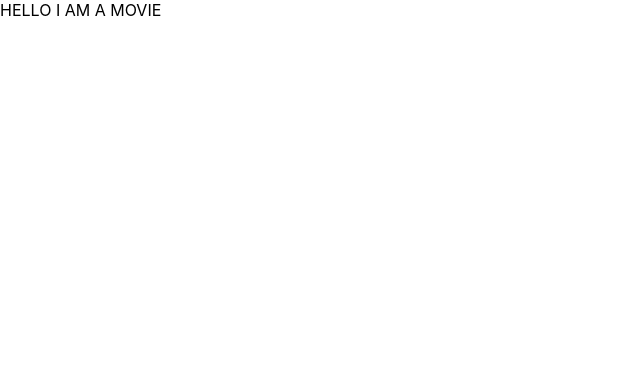
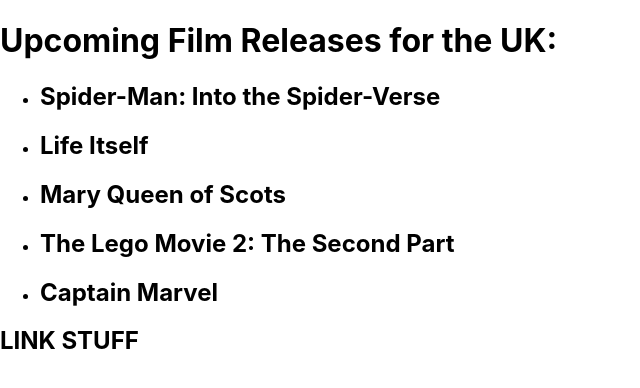
Before and after one commit to MichaelTheTall/W14D1HW, a React (Create React App) app: page / in a window 1280 px wide. Shown: the top 388 px of the page, without its empty margins (0-640 px from the left). Built offline with nearby package versions, Linux system fonts and the light colour scheme.

Commit message:
data and props added

```diff
--- a/src/App.js
+++ b/src/App.js
@@ -4,7 +4,9 @@
 class App extends Component {
   render() {
     return (
-    <MovieBox />
+      <div className="movie-box">
+        <MovieBox />
+      </div>
     );
   }
 }
--- a/src/components/Movie.js
+++ b/src/components/Movie.js
@@ -5,7 +5,7 @@
   render() {
     return(
       <div className="movie">
-        HELLO I AM A MOVIE
+        <h2>{this.props.name}</h2>
       </div>
   );
   }
--- a/src/components/MovieList.js
+++ b/src/components/MovieList.js
@@ -3,9 +3,22 @@
 
 class MovieList extends Component {
   render() {
+
+    const movieNodes = this.props.data.map(movie =>{
+      return (
+        <li><
+        Movie
+        key={movie.id}
+        name={movie.name}
+        /></li>
+        )
+    })
+
     return(
     <div className="movie-list">
-    <Movie />
+    <ul>
+    {movieNodes}
+    </ul>
     </div>
   );
   }
--- a/src/containers/MovieBox.js
+++ b/src/containers/MovieBox.js
@@ -2,10 +2,45 @@
 import MovieList from '../components/MovieList';
 
 class MovieBox extends Component {
+
+  constructor(props) {
+    super(props);
+    this.state = {
+      data: [
+  {
+    id: 1,
+    name: "Spider-Man: Into the Spider-Verse",
+    url: "https://www.imdb.com/title/tt4633694/?ref_=rlm"
+  },
+  {
+    id: 2,
+    name: "Life Itself",
+    url: "https://www.imdb.com/title/tt5989218/?ref_=rlm"
+  },
+  {
+    id: 3,
+    name: "Mary Queen of Scots",
+    url: "https://www.imdb.com/title/tt2328900/?ref_=rlm"
+  },
+  {
+    id: 4,
+    name: "The Lego Movie 2: The Second Part", url: "https://www.imdb.com/title/tt3513498/?ref_=rlm"
+  },
+  {
+    id: 5,
+    name: "Captain Marvel",
+    url: "https://www.imdb.com/title/tt4154664/?ref_=rlm"
+  }
+]
+    }
+  }
+
   render() {
     return(
     <div className="movie-box">
-      <MovieList />
+      <h1>Upcoming Film Releases for the UK:</h1>
+      <MovieList data={this.state.data} />
+      <h2>LINK STUFF</h2>
     </div>
   );
   }
```
